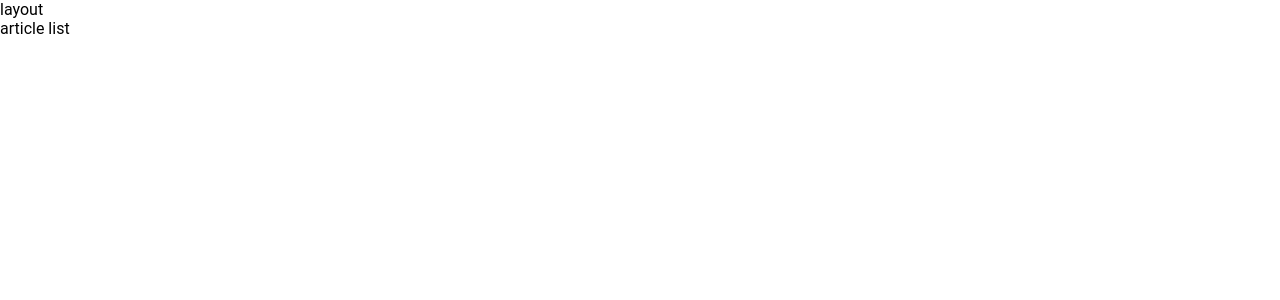
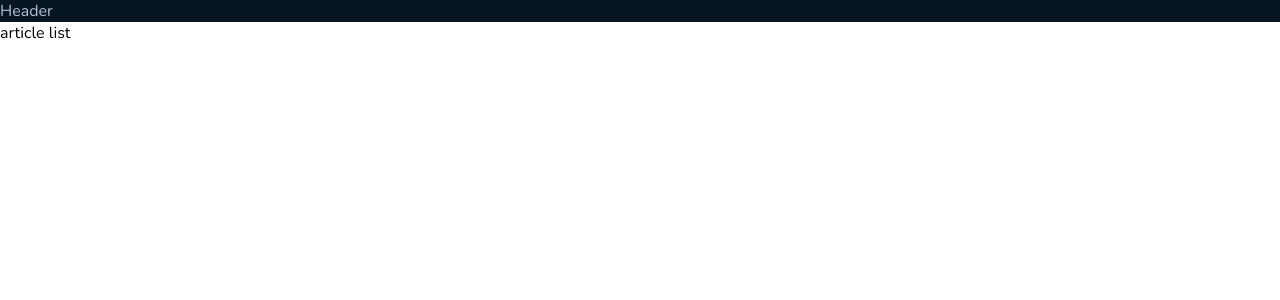
Before and after one commit to fescherer/rocket-seat-challenges, a React (Vite) app in the folder 03-github-blog/: page / in a window 1280 px wide. Shown: the top 300 px of the page. Built offline with nearby package versions, Linux system fonts and the light colour scheme.

Commit message:
:sparkles: feat: theme

```diff
--- a/03-github-blog/index.html
+++ b/03-github-blog/index.html
@@ -2,6 +2,12 @@
 <html lang="en">
   <head>
     <meta charset="UTF-8" />
+
+    <link rel="preconnect" href="https://fonts.googleapis.com"/>
+    <link rel="preconnect" href="https://fonts.gstatic.com" crossorigin/>
+
+    <link href="https://fonts.googleapis.com/css2?family=Nunito:wght@400;700&display=swap" rel="stylesheet"/>
+
     <link rel="icon" type="image/svg+xml" href="/logo.svg" />
     <meta name="viewport" content="width=device-width, initial-scale=1.0" />
     <title>Github Blog</title>
--- /dev/null
+++ b/03-github-blog/src/components/Header/index.tsx
@@ -0,0 +1,9 @@
+import * as S from './styles'
+
+export function Header() {
+  return (
+    <S.Background>
+      <span>Header</span>
+    </S.Background>
+  )
+}
--- /dev/null
+++ b/03-github-blog/src/components/Header/styles.ts
@@ -0,0 +1,6 @@
+import { styled } from 'styled-components'
+
+export const Background = styled.div`
+  background-color: ${({ theme }) => theme.colors['base-background']};
+  color: ${({ theme }) => theme.colors['base-text']};
+`
--- a/03-github-blog/src/components/Layout/index.tsx
+++ b/03-github-blog/src/components/Layout/index.tsx
@@ -1,9 +1,10 @@
 import { Outlet } from 'react-router-dom'
+import { Header } from '../Header'
 
 export function Layout() {
   return (
     <div>
-      <span>layout</span>
+      <Header />
       <Outlet />
     </div>
   )
--- a/03-github-blog/src/global.ts
+++ b/03-github-blog/src/global.ts
@@ -5,6 +5,7 @@ export const GlobalStyle = createGlobalStyle`
     margin: 0;
     padding: 0;
     box-sizing: border-box;
+    font-family: 'Nunito', 'sans-serif';
   }
 
   :focus {
--- a/03-github-blog/src/theme/theme.ts
+++ b/03-github-blog/src/theme/theme.ts
@@ -1,29 +1,16 @@
 export const defaultTheme = {
   colors: {
-    white: '#FFF',
-
-    'yellow-dark': '#C47F17',
-    yellow: '#DBAC2C',
-    'yellow-light': '#F1E9C9',
-
-    'purple-dark': '#4B2995',
-    purple: '#8048F8',
-    'purple-light': '#EBE5F9',
-
-    'base-title': '#272221',
-    'base-subtitle': '#403937',
-    'base-text': '#574F4D',
-    'base-label': '#8D8686',
-    'base-hover': '#D7D5D5',
-    'base-button': '#E6E5E5',
-    'base-input': '#EDEDED',
-    'base-card': '#F3F2F2',
-    background: '#FAFAFA'
-  },
-
-  fontFamily: {
-    Roboto: "'Roboto', sans-serif",
-    Baloo: "'Baloo 2', sans-serif"
+    blue: '#3294F8',
+    'base-title': '#E7EDF4',
+    'base-subtitle': '#C4D4E3',
+    'base-text': '#AFC2D4',
+    'base-span': '#7B96B2',
+    'base-label': '#3A536B',
+    'base-border': '#1C2F41',
+    'base-post': '#112131',
+    'base-profile': '#0B1B2B',
+    'base-background': '#071422',
+    'base-input': '#040F1A'
   },
 
   fontWeight: {
@@ -33,25 +20,11 @@ export const defaultTheme = {
   },
 
   typography: {
-    title: {
-      xl: '3rem',
-      l: '2rem',
-      m: '1.5rem',
-      s: '1.25rem',
-      xs: '1.125rem'
-    },
-    text: {
-      l: '1.25rem',
-      m: '1rem',
-      s: '0.875rem',
-      xs: '0.75rem'
-    },
-    button: {
-      g: '0.875rem',
-      m: '0.75rem'
-    },
-    other: {
-      tag: '0.625rem'
-    }
+    sm: '0.75rem', // 12px
+    md: '0.875rem', // 14px
+    xl: '1rem', // 16px
+    '2xl': '1.125rem', // 18px
+    '3xl': '1.25rem', // 20px
+    '4xl': '1.5rem' // 24px
   }
 }
```
